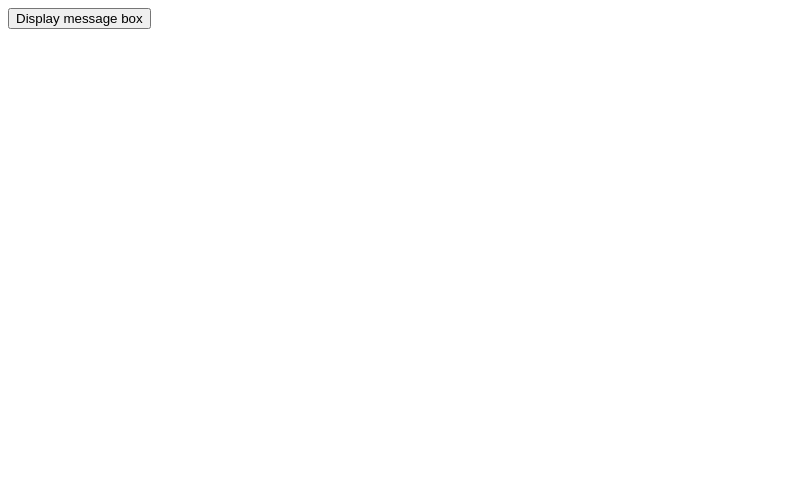
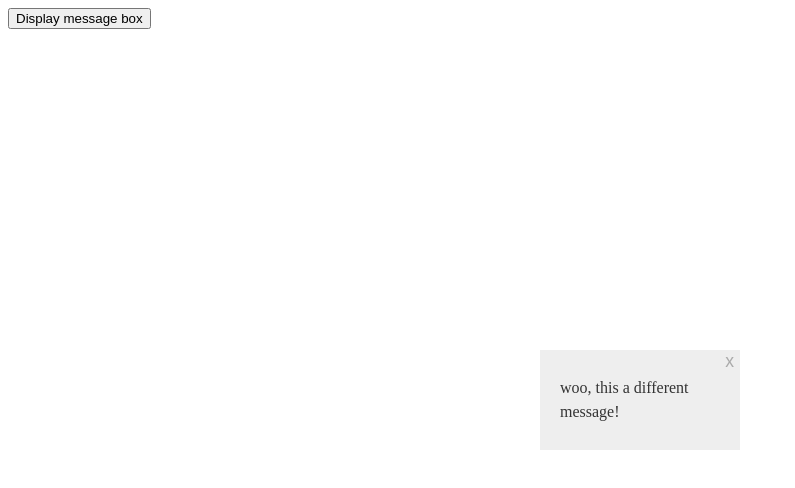
Before and after one commit to Zestus01/mdnLearning, a plain HTML site: page functionBuild/index.html in a window 1280 px wide. Both pictures are taken after a click on the button "Display message box". Shown: the whole page, without its empty margins (0-795 px from the left). Drawn offline with Linux system fonts and the light colour scheme.

Commit message:
modified:   functionBuild/index.html

```diff
--- a/functionBuild/index.html
+++ b/functionBuild/index.html
@@ -36,6 +36,25 @@
     <button>Display message box</button>
 
     <script>
+      const btn = document.querySelector('button');
+      btn.addEventListener('click', () => displayMessage('woo, this a different message!'));
+      function displayMessage(msgText, msgType){
+        const body = document.body;
+
+        const panel = document.createElement('div');
+        panel.setAttribute('class', 'msgBox');
+        body.appendChild(panel);
+
+        const msg = document.createElement('p');
+        msg.textContent = msgText;
+        panel.appendChild(msg);
+
+        const closeBtn = document.createElement('button');
+        closeBtn.textContent = 'x';
+        panel.appendChild(closeBtn);
+
+        closeBtn.addEventListener('click', () => panel.parentNode.removeChild(panel));
+      }
 
     </script>
   </body>
```
